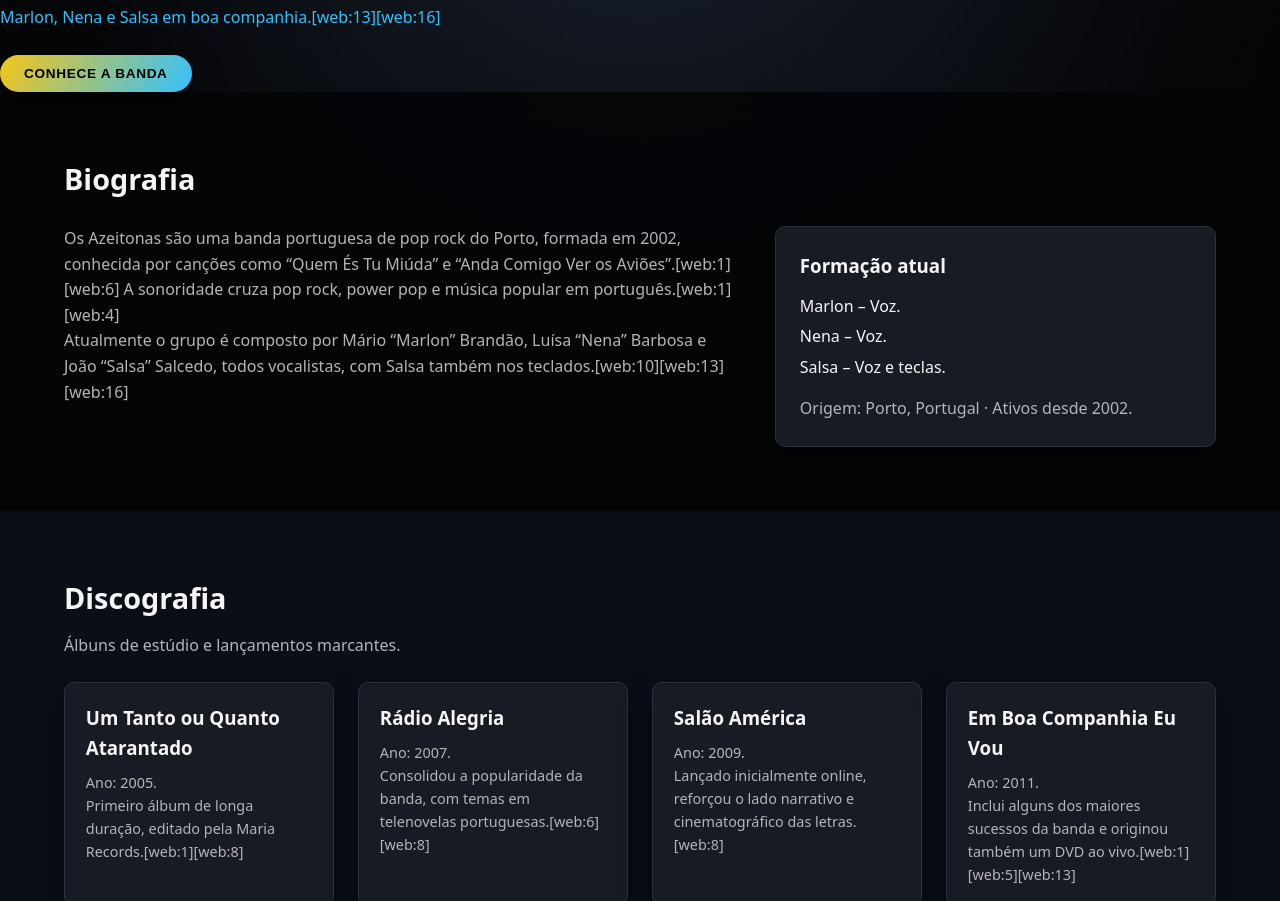
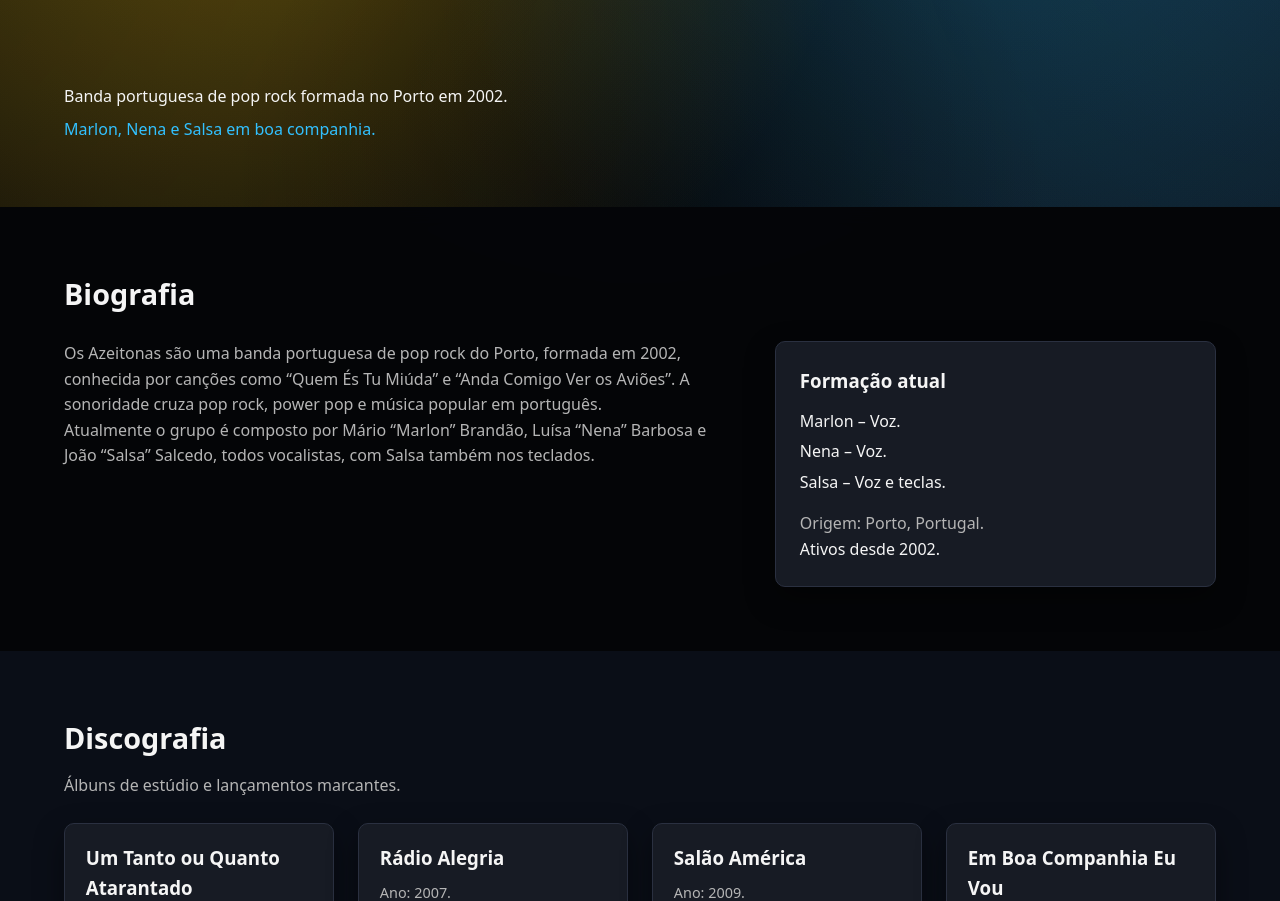
Before and after one commit to joseaslimawork-afk/Site-Banda, a plain HTML site: page index.html in a window 1280 px wide. Shown: the part 193-1094 px from the top of the page. Drawn offline with Linux system fonts and the light colour scheme.

Commit message:
mais melhorado

```diff
--- a/index.html
+++ b/index.html
@@ -7,6 +7,8 @@
   <link rel="stylesheet" href="style.css" />
 </head>
 <body>
+  <header class="hero" style="min-height: 50vh;">
+    <div class="overlay"></div>
     <nav class="nav">
       <div class="logo">Os Azeitonas</div>
       <ul class="nav-links">
@@ -19,11 +21,10 @@
     </nav>
 
 
+
     <div class="hero-content">
-      <h1>Os Azeitonas</h1>
-      <p>Banda portuguesa de pop rock formada no Porto em 2002.[web:1][web:10]</p>
-      <p class="tagline">Marlon, Nena e Salsa em boa companhia.[web:13][web:16]</p>
-      <button class="btn-primary" id="btnScrollBio">Conhece a banda</button>
+      <p>Banda portuguesa de pop rock formada no Porto em 2002.</p>
+      <p class="tagline">Marlon, Nena e Salsa em boa companhia.</p>
     </div>
   </header>
 
@@ -33,8 +34,8 @@
       <h2>Biografia</h2>
       <div class="grid-2">
         <div>
-          <p>Os Azeitonas são uma banda portuguesa de pop rock do Porto, formada em 2002, conhecida por canções como “Quem És Tu Miúda” e “Anda Comigo Ver os Aviões”.[web:1][web:6] A sonoridade cruza pop rock, power pop e música popular em português.[web:1][web:4]</p>
-          <p>Atualmente o grupo é composto por Mário “Marlon” Brandão, Luísa “Nena” Barbosa e João “Salsa” Salcedo, todos vocalistas, com Salsa também nos teclados.[web:10][web:13][web:16]</p>
+          <p>Os Azeitonas são uma banda portuguesa de pop rock do Porto, formada em 2002, conhecida por canções como “Quem És Tu Miúda” e “Anda Comigo Ver os Aviões”. A sonoridade cruza pop rock, power pop e música popular em português.</p>
+          <p>Atualmente o grupo é composto por Mário “Marlon” Brandão, Luísa “Nena” Barbosa e João “Salsa” Salcedo, todos vocalistas, com Salsa também nos teclados.</p>
         </div>
         <div class="bio-highlight">
           <h3>Formação atual</h3>
@@ -43,7 +44,8 @@
             <li>Nena – Voz.</li>
             <li>Salsa – Voz e teclas.</li>
           </ul>
-          <p>Origem: Porto, Portugal · Ativos desde 2002.</p>
+          <p>Origem: Porto, Portugal. </p>
+          </p>Ativos desde 2002.</p>
         </div>
       </div>
     </section>
@@ -57,24 +59,24 @@
         <article class="card">
           <h3>Um Tanto ou Quanto Atarantado</h3>
           <p>Ano: 2005.</p>
-          <p>Primeiro álbum de longa duração, editado pela Maria Records.[web:1][web:8]</p>
+          <p>Primeiro álbum de longa duração, editado pela Maria Records.</p>
         </article>
 
         <article class="card">
           <h3>Rádio Alegria</h3>
           <p>Ano: 2007.</p>
-          <p>Consolidou a popularidade da banda, com temas em telenovelas portuguesas.[web:6][web:8]</p>
+          <p>Consolidou a popularidade da banda, com temas em telenovelas portuguesas.</p>
         </article>
 
         <article class="card">
           <h3>Salão América</h3>
           <p>Ano: 2009.</p>
-          <p>Lançado inicialmente online, reforçou o lado narrativo e cinematográfico das letras.[web:8]</p>
+          <p>Lançado inicialmente online, reforçou o lado narrativo e cinematográfico das letras.</p>
         </article>
 
         <article class="card">
           <h3>Em Boa Companhia Eu Vou</h3>
           <p>Ano: 2011.</p>
-          <p>Inclui alguns dos maiores sucessos da banda e originou também um DVD ao vivo.[web:1][web:5][web:13]</p>
+          <p>Inclui alguns dos maiores sucessos da banda e originou também um DVD ao vivo.</p>
         </article>
         </div>
```
Also changed, not shown: contactos.html (+5 -9 lines), fotografias.html (+3 -3 lines). Lines whose indentation alone changed are shown as unchanged.
